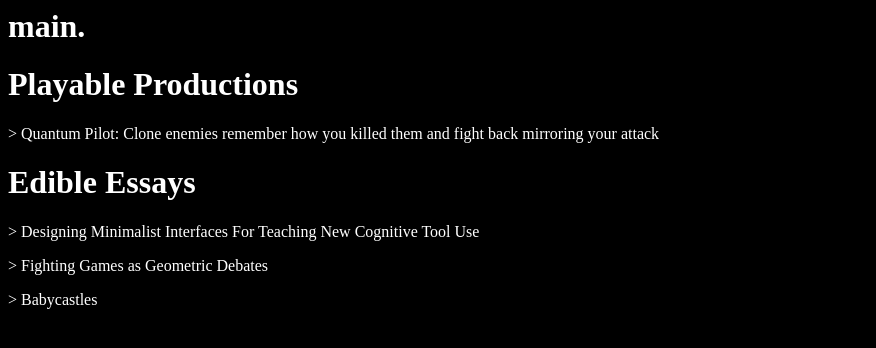
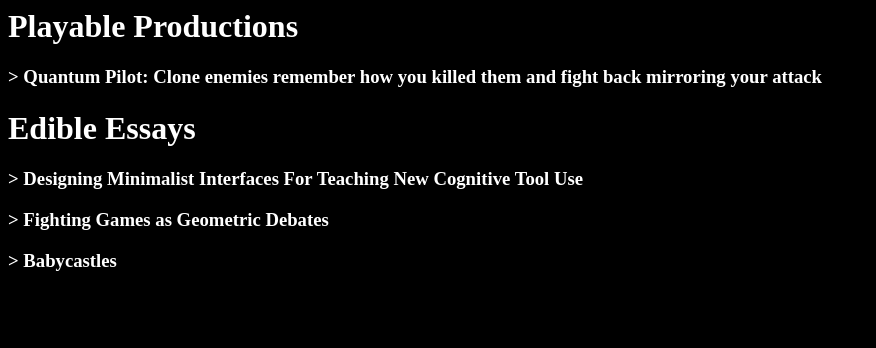
Before and after one commit to QuantumProductions/quantumproductions, a Jekyll site: the page built from index.md, in a window 1280 px wide. Shown: the top 348 px of the page, without its empty margins (0-876 px from the left). Built offline with Jekyll 4.4.1, drawn with Linux system fonts in a browser that asks for light colours; Markdown is read by kramdown in place of the engine named in the settings.

Commit message:
Formatting

```diff
--- a/_layouts/main.html
+++ b/_layouts/main.html
@@ -7,7 +7,6 @@
     text-decoration: none;
 }
 </style>
-<h1 style="color:white">main.</h1>
 <div class="row-fluid">
     <div class="span8" style="color:white">
         {{ content }}
--- a/index.md
+++ b/index.md
@@ -5,12 +5,12 @@
 
 #Playable Productions
 
-[> Quantum Pilot: Clone enemies remember how you killed them and fight back mirroring your attack](https://itunes.apple.com/us/app/quantum-pilot/id935956154?mt=8)
+###[> Quantum Pilot: Clone enemies remember how you killed them and fight back mirroring your attack](https://itunes.apple.com/us/app/quantum-pilot/id935956154?mt=8)
 
 #Edible Essays
 
-[> Designing Minimalist Interfaces For Teaching New Cognitive Tool Use](designing_minimalist/index.html)
+###[> Designing Minimalist Interfaces For Teaching New Cognitive Tool Use](designing_minimalist/index.html)
 
-[> Fighting Games as Geometric Debates](geometric_debates/index.html)
+###[> Fighting Games as Geometric Debates](geometric_debates/index.html)
 
-[> Babycastles](babycastles/index.html)
+###[> Babycastles](babycastles/index.html)
```
Also changed, not shown: 1 other file.
